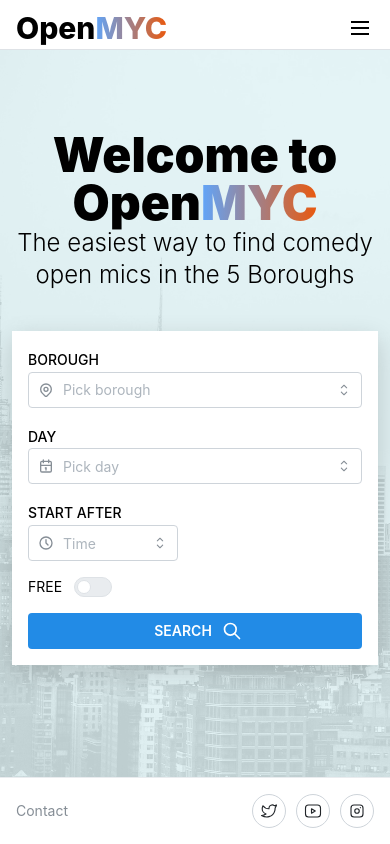
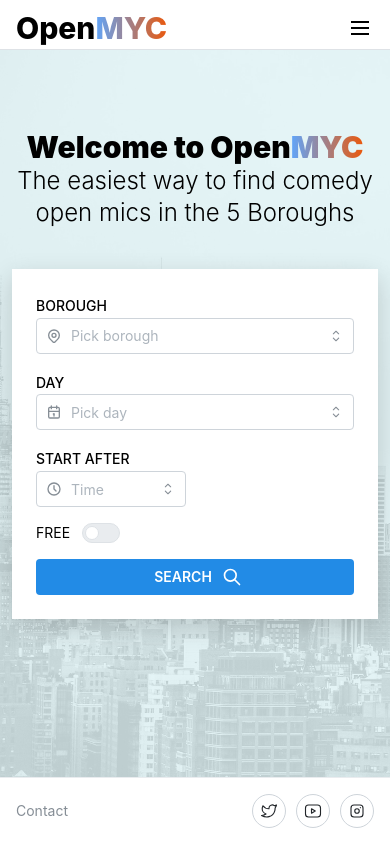
Before and after one commit to KariAndreah/myc-next, a Next.js app: page / in a window 390 px wide. Built offline with nearby package versions, Linux system fonts and the light colour scheme.

Commit message:
fixing mobile

```diff
--- a/components/homepage/HomePage.tsx
+++ b/components/homepage/HomePage.tsx
@@ -7,7 +7,7 @@ import PageLayout from '../pagelayout/PageLayout';
 export function HomePage() {
   return (
     <PageLayout className="">
-      <div className="flex flex-col items-center justify-center  h-[100vh] gap-6 bg-black-white bg-cover shadow-box-shadow-background">
+      <div className="flex flex-col items-center justify-center min-h-[100vh] gap-6 bg-black-white bg-cover shadow-box-shadow-background pb-32 pt-20 md:pt-0">
         <Title />
         <SearchCard />
       </div>
--- a/components/searchcard/SearchCard.tsx
+++ b/components/searchcard/SearchCard.tsx
@@ -109,9 +109,8 @@ const SearchCard = () => {
   // };
 
   return (
-    <>
     <div className="w-full md:max-w-4xl pb-12">
-        <div className="flex flex-col mx-3 shadow-[0_8px_24px_rgba(0,0,0,0.16)] p-4 md:p-6 gap-4 mt-4 bg-white">
+      <div className="flex flex-col mx-3 shadow-[0_8px_24px_rgba(0,0,0,0.16)] p-6 gap-4 mt-4 bg-white">
         <div className="flex flex-col md:flex-row gap-4 md:mb-2 md:items-center">
           <div className="md:w-[35%]">
             <BoroughSelect value={borough} setValue={setBorough} />
@@ -138,7 +137,6 @@ const SearchCard = () => {
         {/* <MicCard mics={mics}></MicCard> */}
       </div>
     </div>
-    </>
   );
 };
 
--- a/components/title/Title.tsx
+++ b/components/title/Title.tsx
@@ -1,7 +1,7 @@
 export const Title = () => (
   // TEXT COLOR I LIKE: text-[1A1F2C] <- dark red - text-red-400
   //drop-shadow-[0_1.2px_1.2px_rgba(0,0,0,0.8)]
-  <div className="container flex flex-col items-center">
+  <div className="container flex flex-col items-center ">
     {/* <Text className={classes.title} ta="center" mt={100}>
       Welcome to Open
       <Text inherit variant="gradient" component="span" gradient={{ from: 'orange', to: 'blue' }}>
@@ -11,7 +11,7 @@ export const Title = () => (
     <Text className={classes.subtitle} ta="center">
       The easiest way to find comedy open mics in the 5 Boroughs
     </Text> */}
-    <h1 className="font-black text-5xl lg:text-7xl md:text-6xl text-center">
+    <h1 className="font-black text-3xl lg:text-7xl md:text-6xl text-center">
       Welcome to{' '}
       <span className="whitespace-nowrap">
         Open
```
Lines whose indentation alone changed are shown as unchanged.
